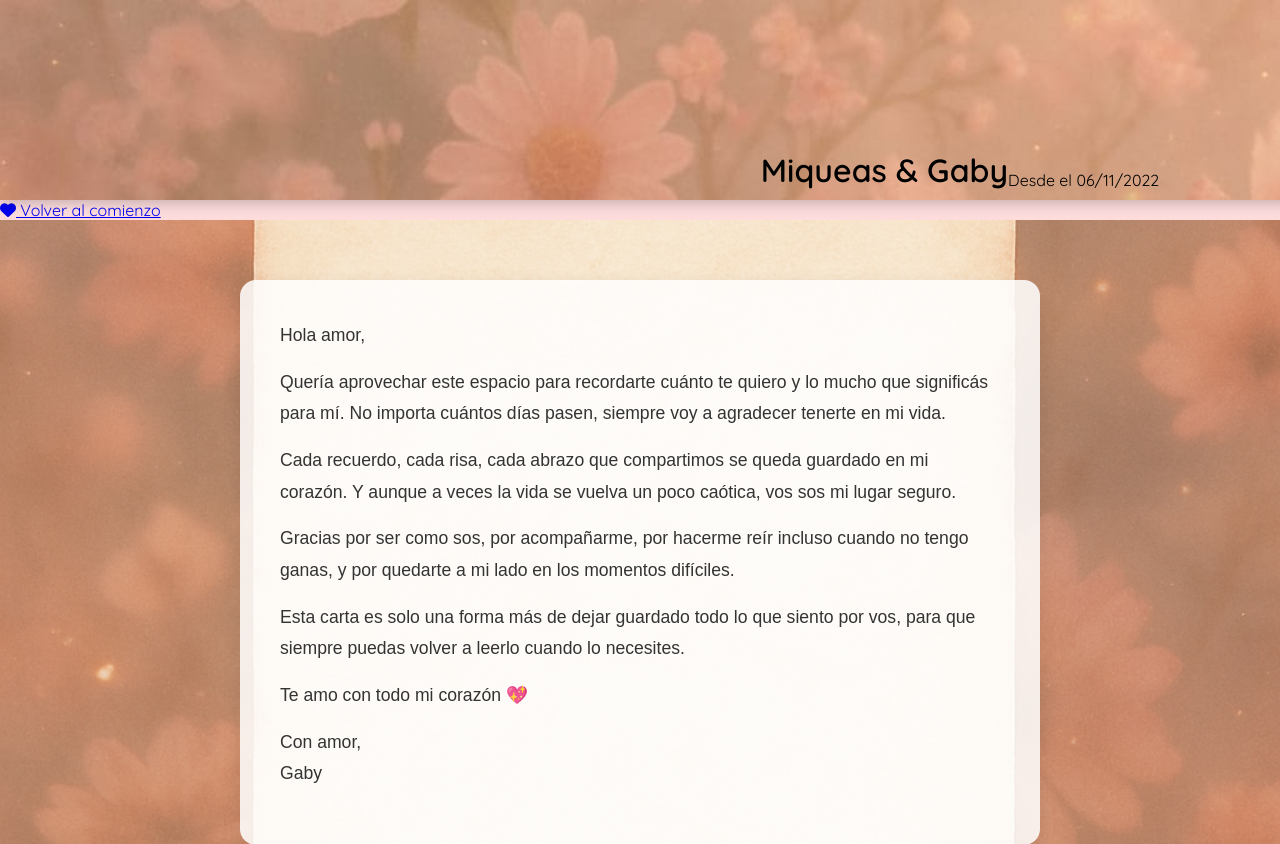
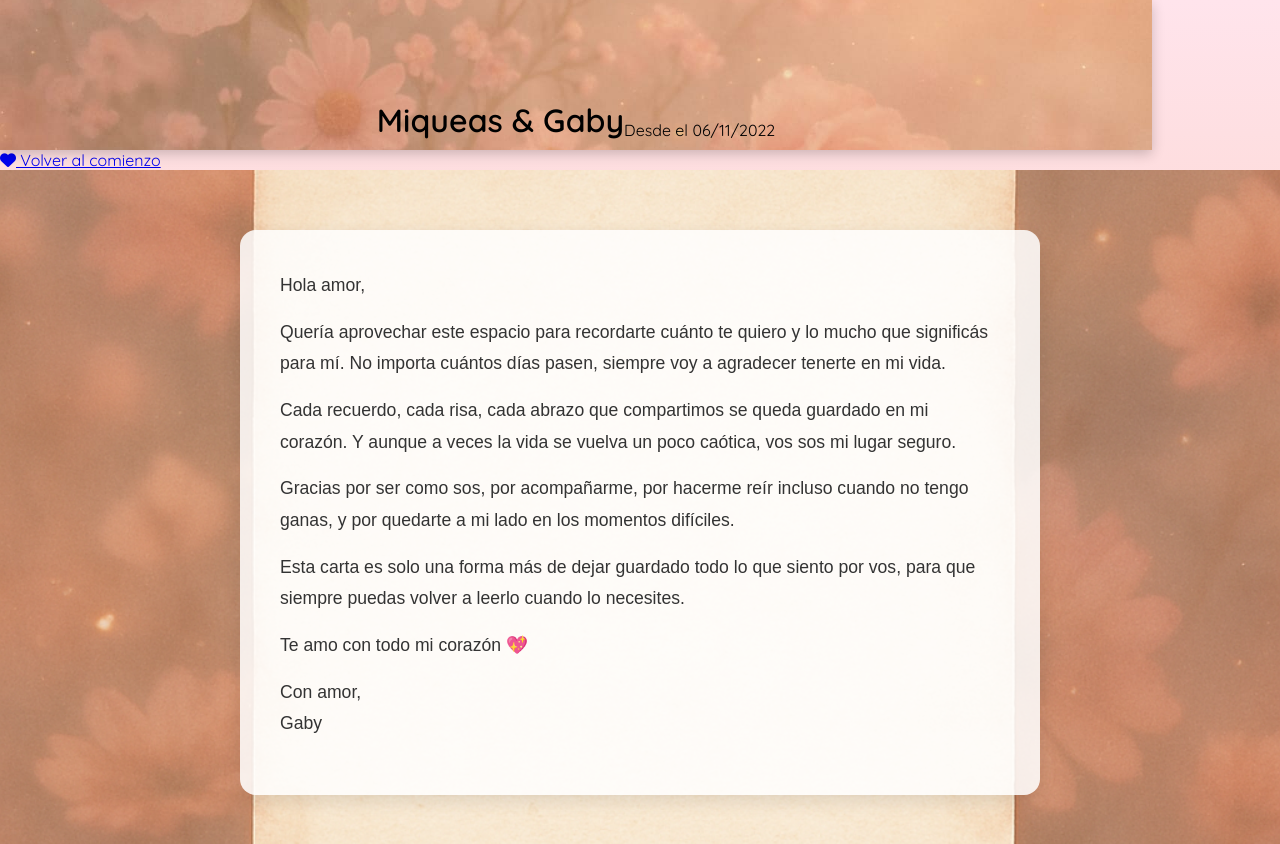
Before and after one commit to gabrielavasso/mini_web, a Flask app: page /carta in a window 1280 px wide; the page is wider, and only the part inside the window is pictured. Shown: the top 844 px of that part. Run offline with Flask 3, Linux system fonts and the light colour scheme.

```diff
--- a/static/css/styles.css
+++ b/static/css/styles.css
@@ -15,8 +15,8 @@ body {
 
 /* ======= HEADER CON ESTILO MEJORADO ======= */
 header {
-    width: 150%;
-    height: 200px;
+    width: 90%;
+    height: 150px;
     background-image: url('../img/encabezado.jpg');
     background-size: cover;
     background-position: center;
```
